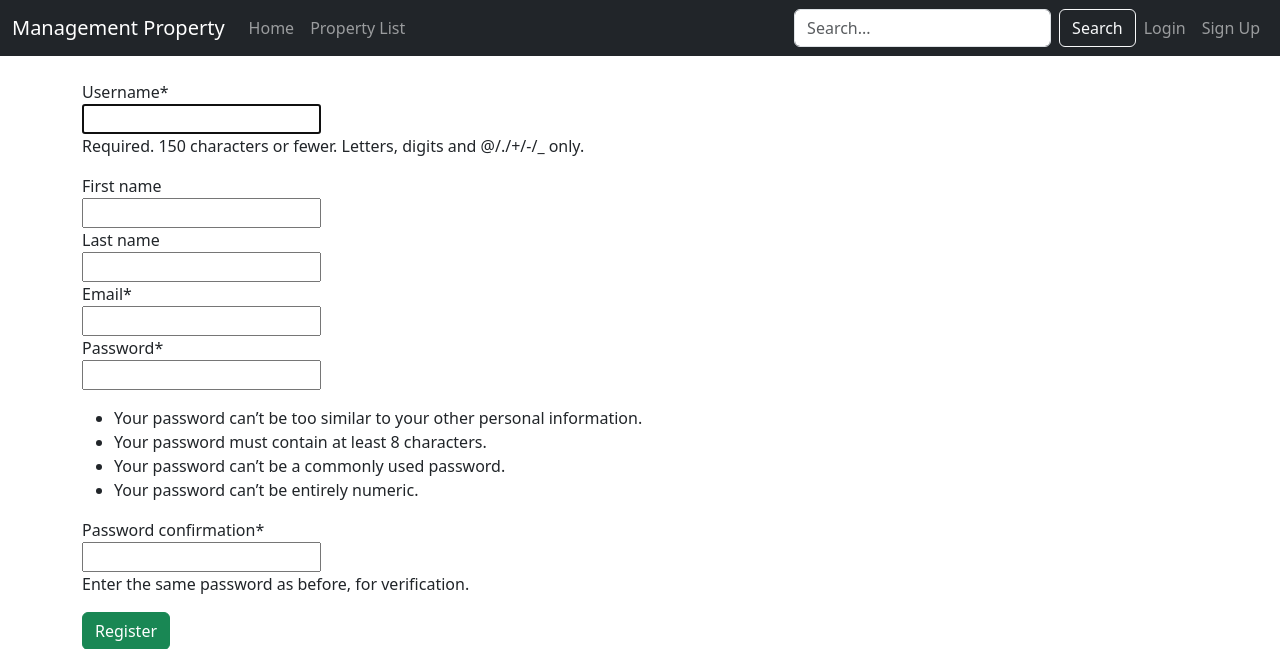
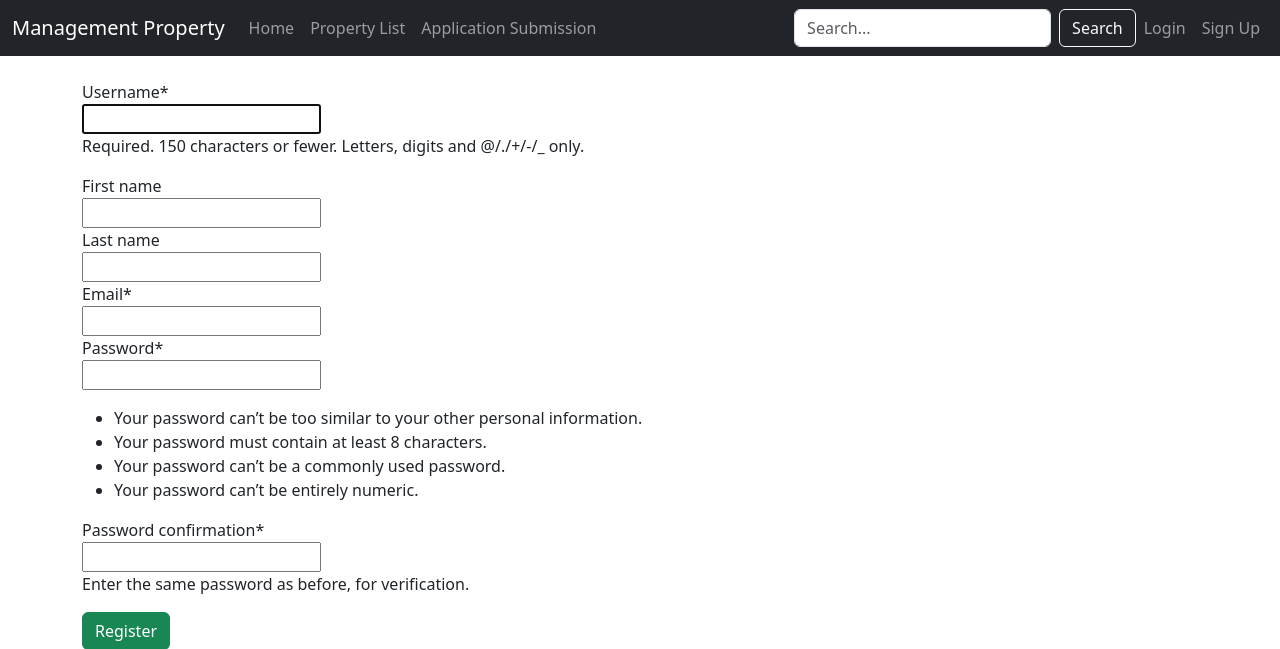
Before and after one commit to climpanarak/Group-3, a Django app: page /register/ in a window 1280 px wide. Shown: the top 649 px of the page. Run offline with Django 4.2, Linux system fonts and the light colour scheme; parts of the project's set-up code (start-up, migrations or seed data) failed here and were passed over; some libraries are stand-ins or nearby versions.

Commit message:
Conflicts
Resolving conflicts

```diff
--- a/manager/admin.py
+++ b/manager/admin.py
@@ -1,6 +1,9 @@
 from django.contrib import admin
 from .models import Property, Room, Invoice
+from .models import Property, Room, UserProfile, Application
 
 admin.site.register(Property)
+admin.site.register(UserProfile)
 admin.site.register(Room)
 admin.site.register(Invoice)
+admin.site.register(Application)
--- a/manager/models.py
+++ b/manager/models.py
@@ -52,3 +52,8 @@ class Invoice(models.Model):
 
     def get_absolute_url(self):
         return reverse('index')
+
+class Application(models.Model):
+    name = models.CharField(max_length=100)
+    email = models.EmailField()
+    property = models.ForeignKey(Property, on_delete=models.CASCADE, null=True)
--- a/manager/templates/manager/base.html
+++ b/manager/templates/manager/base.html
@@ -33,7 +33,9 @@
             </ul>
         </li>
     {% endif %}
-
+                    <li class="nav-item">
+                        <a class="nav-link" href="{% url 'application_form' %}">Application Submission</a>
+                    </li>
                 </ul>
                 <form class="d-flex ml-auto" action="/search" method="GET">
                     <input class="form-control me-2" type="search" name="query" placeholder="Search..." aria-label="Search">
--- a/manager/urls.py
+++ b/manager/urls.py
@@ -8,5 +8,7 @@ urlpatterns = [
     path('property_detail/<int:pk>', views.PropertyDetailView.as_view(), name='property_detail'),
     path('invoice/create', views.InvoiceCreate.as_view(), name='invoice_create'),
     path('invoice/<int:pk>/update/', views.InvoiceUpdate.as_view(), name='invoice_update'),
-    path('search/', property_search, name='property_search')
+    path('search/', property_search, name='property_search'),
+    path('applications/', views.ApplicationListView.as_view(), name='application_list'),
+    path('submit/', views.ApplicationCreate.as_view(), name='application_form'),
 ]
--- a/manager/views.py
+++ b/manager/views.py
@@ -1,9 +1,12 @@
 from django.shortcuts import render
 from django.views import generic
 from django.contrib.auth.mixins import LoginRequiredMixin
-from .models import Property, Room, Invoice
+from .models import Property, Room, Invoice, Application
 from django.shortcuts import render, redirect
 from django.db.models import Q
+from django.views.generic.edit import CreateView
+from django.http import HttpResponseRedirect
+from django.urls import reverse
 from django.views.generic.edit import CreateView, UpdateView
 
 def index(request):
```
